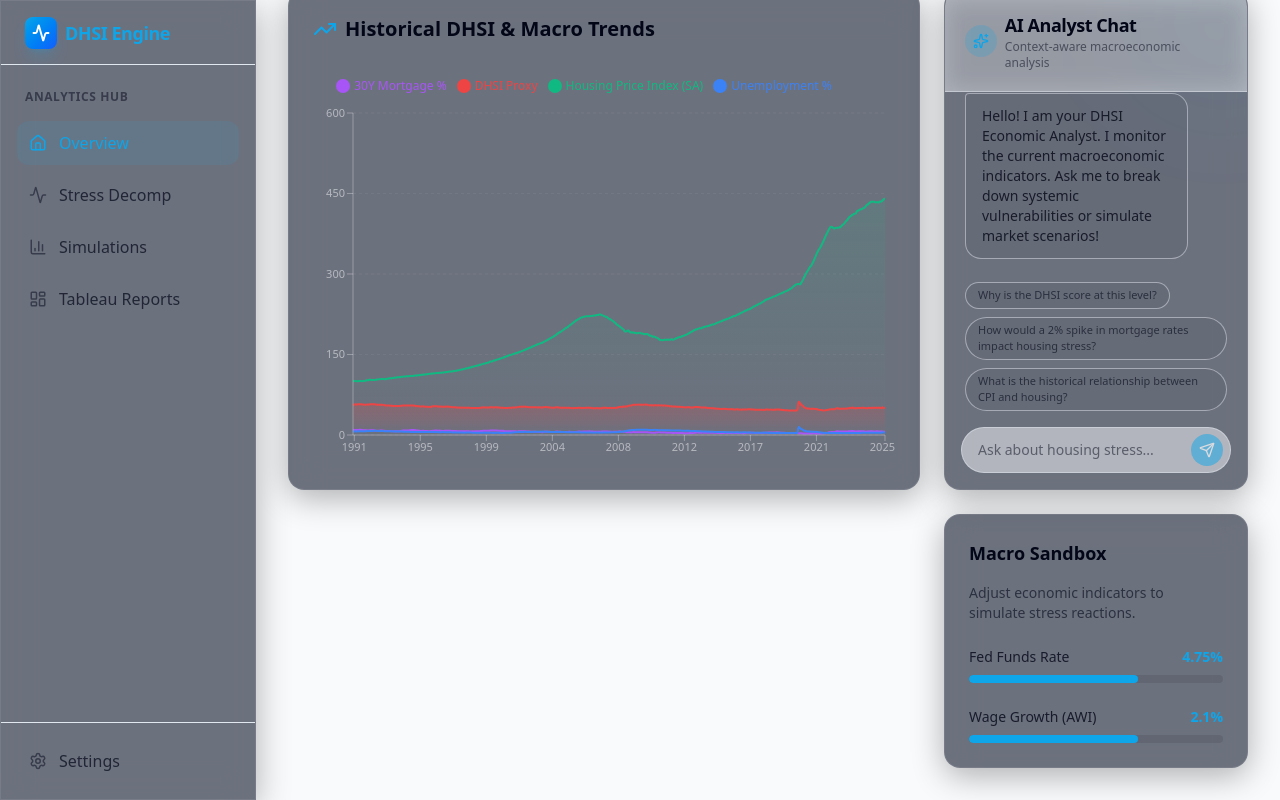
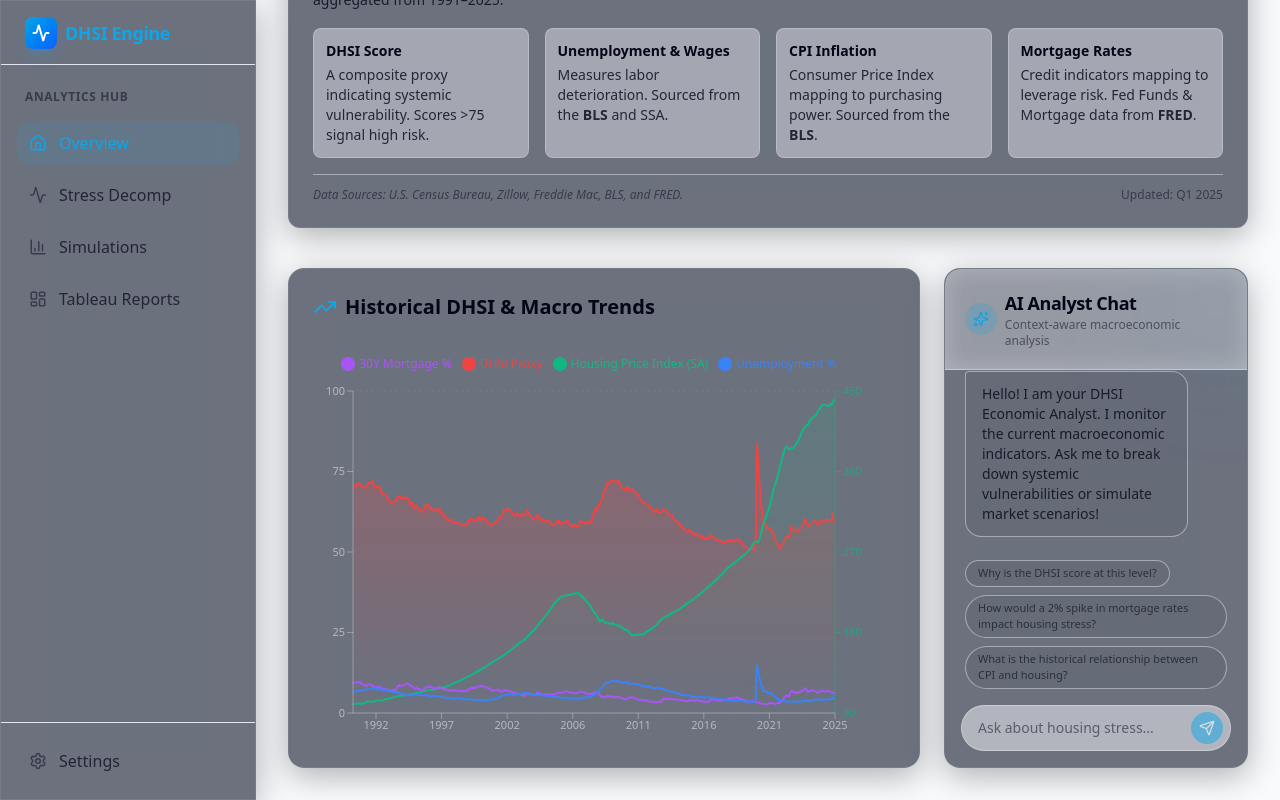
Before and after one commit to chunghaw/housing-stress-monitor, a Next.js app: page / in a window 1280 px wide. Built offline with nearby package versions, Linux system fonts and the light colour scheme.

Commit message:
fix: implement dual y-axis for DHSI chart and fix dashboard sandbox placement

```diff
--- a/src/app/page.tsx
+++ b/src/app/page.tsx
@@ -100,40 +100,16 @@ export default function Dashboard() {
           </div>
         </div>
 
-        {/* Right Column - AI & Simulation Context */}
-        <div className="flex flex-col gap-6">
+        {/* Right Column - AI Analyst */}
+        <div className="flex flex-col h-[500px]">
           {/* AI Layer Component! */}
           <AiInsights
             dhsiScore={dhsiScore}
             unemployment={unemployment}
             inflation={inflation}
             mortgageRate={mortgageRate}
+            className="flex-1 h-full"
           />
-
-          {/* Placeholder for Simulation Controls */}
-          <div className="glass rounded-2xl p-6 border border-border/50 flex-1">
-            <h3 className="font-semibold text-lg mb-4">Macro Sandbox</h3>
-            <p className="text-sm text-foreground/60 mb-6 font-medium">
-              Adjust economic indicators to simulate stress reactions.
-            </p>
-            {/* Input Sliders Mockup */}
-            <div className="space-y-6">
-              {[
-                { label: "Fed Funds Rate", val: "4.75%" },
-                { label: "Wage Growth (AWI)", val: "2.1%" }
-              ].map((slider, i) => (
-                <div key={i}>
-                  <div className="flex justify-between text-sm mb-2">
-                    <span className="font-medium text-foreground/80">{slider.label}</span>
-                    <span className="text-primary font-bold">{slider.val}</span>
-                  </div>
-                  <div className="h-2 w-full bg-foreground/10 rounded-full overflow-hidden">
-                    <div className="h-full bg-primary w-2/3 rounded-full" />
-                  </div>
-                </div>
-              ))}
-            </div>
-          </div>
         </div>
       </div>
     </div>
--- a/src/components/DhsiChart.tsx
+++ b/src/components/DhsiChart.tsx
@@ -31,7 +31,7 @@ export default function DhsiChart() {
 
               // Create a mock DHSI proxy score based on macro factors
               // High unemp, high inflation, high mortgage = higher structural stress.
-              const stress = Math.min(100, Math.max(0, 50 + (unemp * 1.5) + (inflation * 0.5) + (mortgage * 1.2) - 15));
+              const stress = Math.min(100, Math.max(0, 30 + (unemp * 3) + (inflation * 1.5) + (mortgage * 2)));
 
               return {
                 dateRaw: String(dateVal),
@@ -63,7 +63,7 @@ export default function DhsiChart() {
 
   return (
     <ResponsiveContainer width="100%" height="100%">
-      <AreaChart data={data} margin={{ top: 10, right: 10, left: -20, bottom: 0 }}>
+      <AreaChart data={data} margin={{ top: 10, right: 0, left: -20, bottom: 0 }}>
         <defs>
           <linearGradient id="colorDhsi" x1="0" y1="0" x2="0" y2="1">
             <stop offset="5%" stopColor="#ef4444" stopOpacity={0.4}/>
@@ -86,7 +86,8 @@ export default function DhsiChart() {
           }}
           minTickGap={40}
         />
-        <YAxis stroke="rgba(255,255,255,0.3)" tick={{ fill: 'rgba(255,255,255,0.5)', fontSize: 11 }} />
+        <YAxis yAxisId="left" orientation="left" domain={[0, 100]} stroke="rgba(255,255,255,0.3)" tick={{ fill: 'rgba(255,255,255,0.5)', fontSize: 11 }} />
+        <YAxis yAxisId="right" orientation="right" domain={['auto', 'auto']} stroke="rgba(16, 185, 129, 0.4)" tick={{ fill: 'rgba(16, 185, 129, 0.6)', fontSize: 11 }} />
         <Tooltip
           contentStyle={{
             backgroundColor: 'rgba(15, 23, 42, 0.9)',
@@ -99,10 +100,10 @@ export default function DhsiChart() {
           labelStyle={{ color: 'rgba(255,255,255,0.5)', marginBottom: '8px', fontSize: 12 }}
         />
         <Legend verticalAlign="top" height={36} iconType="circle" wrapperStyle={{ fontSize: '12px' }} />
-        <Area type="monotone" dataKey="dhsi" name="DHSI Proxy" stroke="#ef4444" strokeWidth={2} fill="url(#colorDhsi)" />
-        <Area type="monotone" dataKey="hpi" name="Housing Price Index (SA)" stroke="#10b981" strokeWidth={2} fill="url(#colorHpi)" />
-        <Line type="monotone" dataKey="mortgage" name="30Y Mortgage %" stroke="#a855f7" dot={false} strokeWidth={2} />
-        <Line type="monotone" dataKey="unemployment" name="Unemployment %" stroke="#3b82f6" dot={false} strokeWidth={2} />
+        <Area yAxisId="left" type="monotone" dataKey="dhsi" name="DHSI Proxy" stroke="#ef4444" strokeWidth={2} fill="url(#colorDhsi)" />
+        <Area yAxisId="right" type="monotone" dataKey="hpi" name="Housing Price Index (SA)" stroke="#10b981" strokeWidth={2} fill="url(#colorHpi)" />
+        <Line yAxisId="left" type="monotone" dataKey="mortgage" name="30Y Mortgage %" stroke="#a855f7" dot={false} strokeWidth={2} />
+        <Line yAxisId="left" type="monotone" dataKey="unemployment" name="Unemployment %" stroke="#3b82f6" dot={false} strokeWidth={2} />
       </AreaChart>
     </ResponsiveContainer>
   );
```
